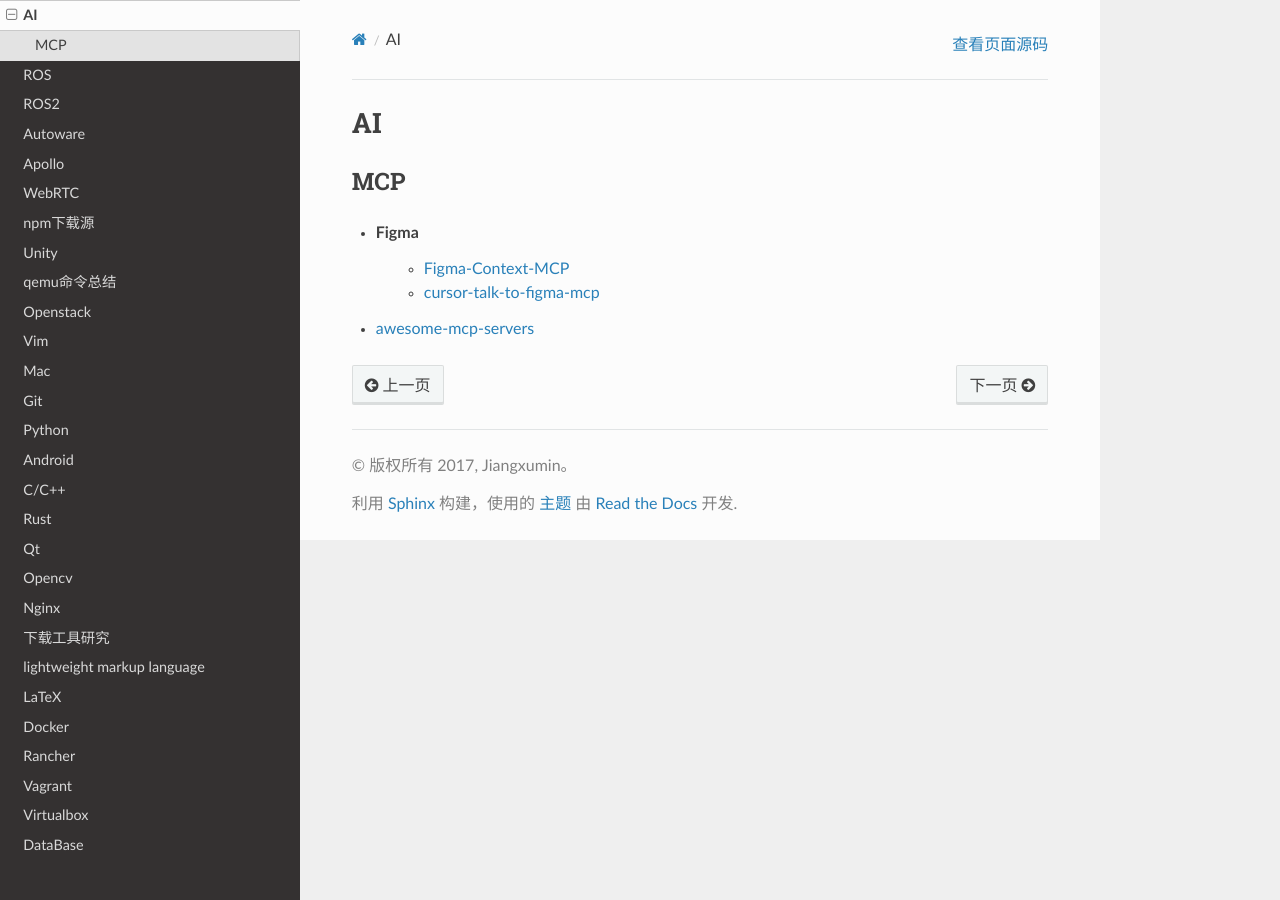
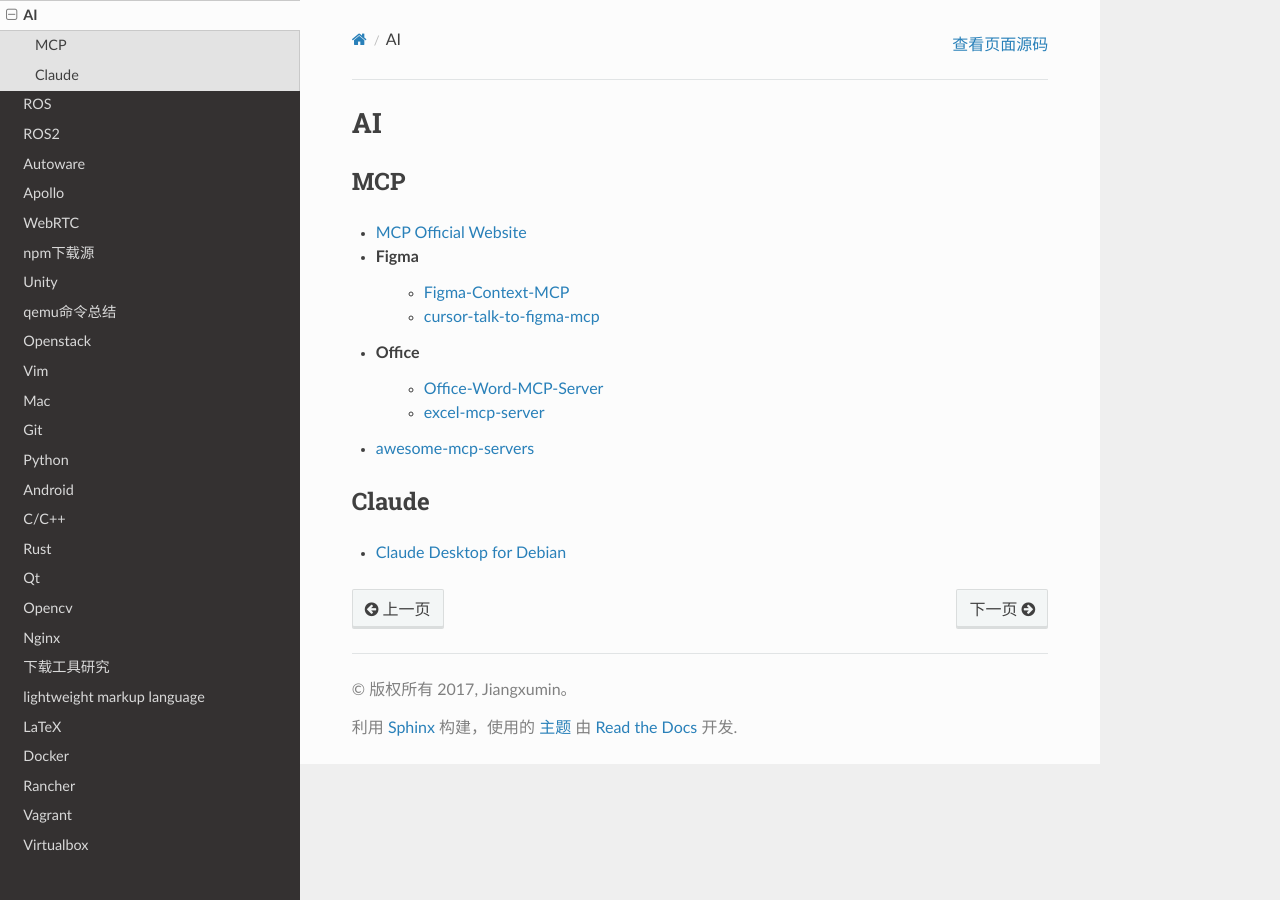
Before and after one commit to my-rds-store/my_space, a Sphinx documentation site: the page built from source/ai/index.rst, in a window 1280 px wide. Built offline with Sphinx 7.4.7 and the Read the Docs theme 3.1.0, drawn with Linux system fonts in a browser that asks for light colours.

Commit message:
updatre ..

```diff
--- a/source/ai/index.rst
+++ b/source/ai/index.rst
@@ -6,8 +6,20 @@
 MCP
 **************
 
+* `MCP Official Website <https://mcp.so/>`_
+
 * Figma
     * `Figma-Context-MCP <https://github.com/GLips/Figma-Context-MCP>`_
     * `cursor-talk-to-figma-mcp <https://github.com/sonnylazuardi/cursor-talk-to-figma-mcp>`_
 
+* Office
+    * `Office-Word-MCP-Server <https://github.com/GongRzhe/Office-Word-MCP-Server>`_
+    * `excel-mcp-server <https://github.com/negokaz/excel-mcp-server>`_
+
 * `awesome-mcp-servers <https://github.com/punkpeye/awesome-mcp-servers>`_
+
+**************
+Claude
+**************
+
+* `Claude Desktop for Debian <https://github.com/aaddrick/claude-desktop-debian>`_
```
